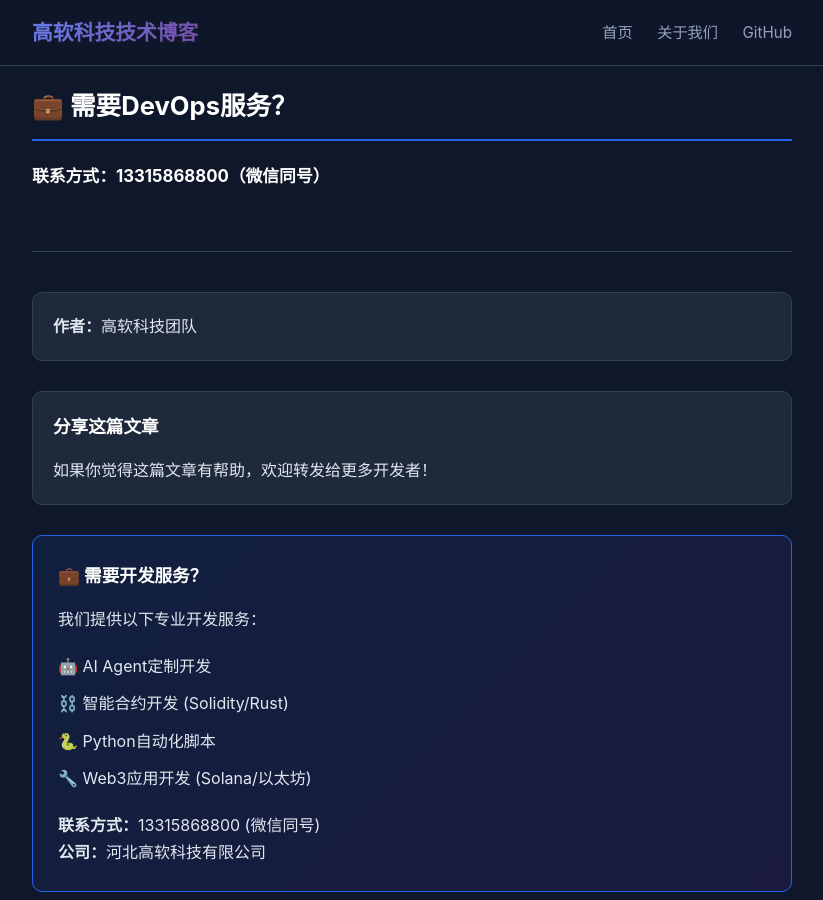
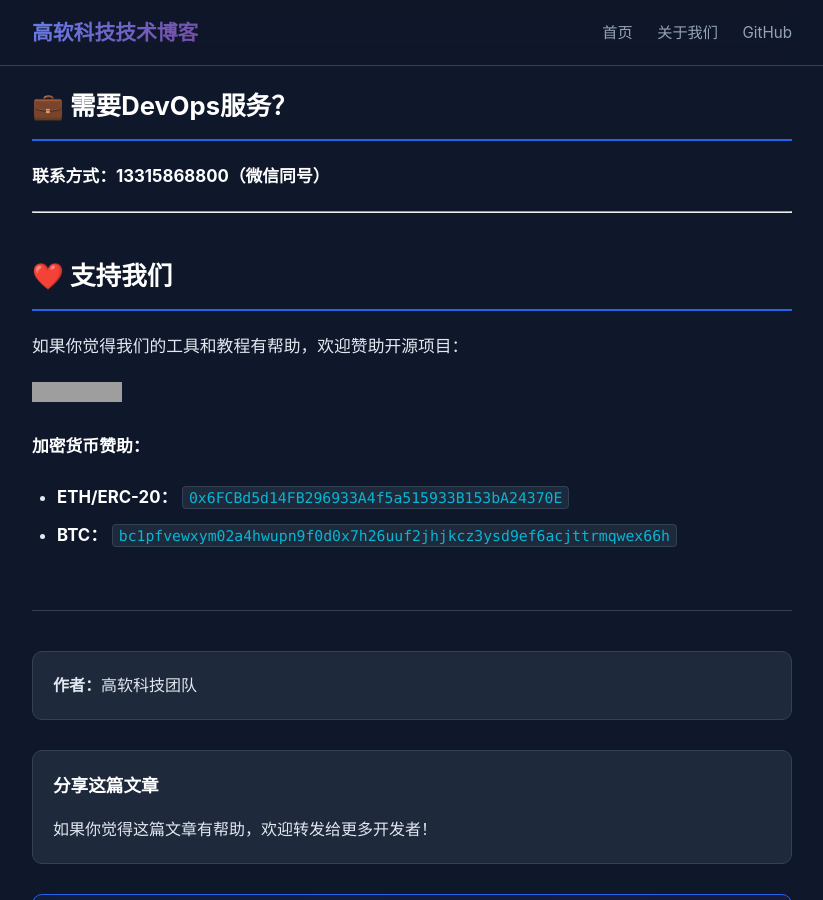
Before and after one commit to yw13931835525-cyber/tech-blog-gaoruan, a Jekyll site: the page built from _posts/2026-04-13-github-actions-ci-cd-mastery.md, in a window 1280 px wide and 900 px high, scrolled down 4212 px. Shown: the whole window, without its empty margins (228-1051 px from the left). Built offline with Jekyll 4.4.1, drawn with Linux system fonts in a browser that asks for light colours; grey boxes are pictures that could not be loaded.

Commit message:
Add GitHub Sponsors and crypto donation info to GitHub Actions guide

```diff
--- a/_posts/2026-04-13-github-actions-ci-cd-mastery.md
+++ b/_posts/2026-04-13-github-actions-ci-cd-mastery.md
@@ -187,3 +187,15 @@ jobs:
 ## 💼 需要DevOps服务？
 
 **联系方式：13315868800（微信同号）**
+
+---
+
+## ❤️ 支持我们
+
+如果你觉得我们的工具和教程有帮助，欢迎赞助开源项目：
+
+[![Sponsor](https://github.com/sponsors/yw13931835525-cyber/widgets/badge.svg)](https://github.com/sponsors/yw13931835525-cyber)
+
+**加密货币赞助：**
+- **ETH/ERC-20：** `0x6FCBd5d14FB296933A4f5a515933B153bA24370E`
+- **BTC：** `bc1pfvewxym02a4hwupn9f0d0x7h26uuf2jhjkcz3ysd9ef6acjttrmqwex66h`
```
